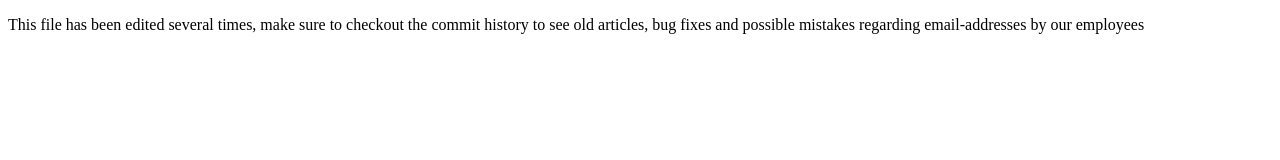
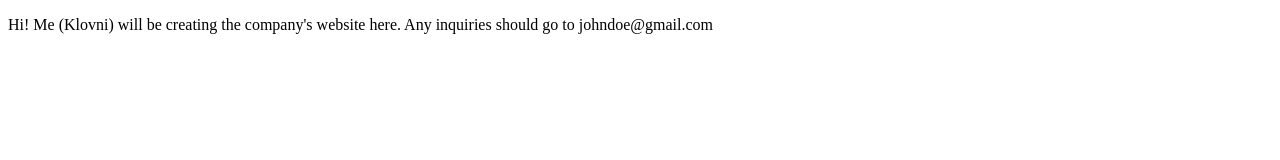
Before and after one commit to PelleSecurity/PelleWeb, a plain HTML site: page newsite.html in a window 1280 px wide. Drawn offline with Linux system fonts and the light colour scheme.

Commit message:
Update newsite.html

```diff
--- a/newsite.html
+++ b/newsite.html
@@ -4,6 +4,6 @@
     <title>PelleSecurity official webpage!</title>
   </head>
   <body>
-    <p>This file has been edited several times, make sure to checkout the commit history to see old articles, bug fixes and possible mistakes regarding email-addresses by our employees </p>
+    <p>Hi! Me (Klovni) will be creating the company's website here. Any inquiries should go to johndoe@gmail.com</p>
   </body>
 </html>
```
